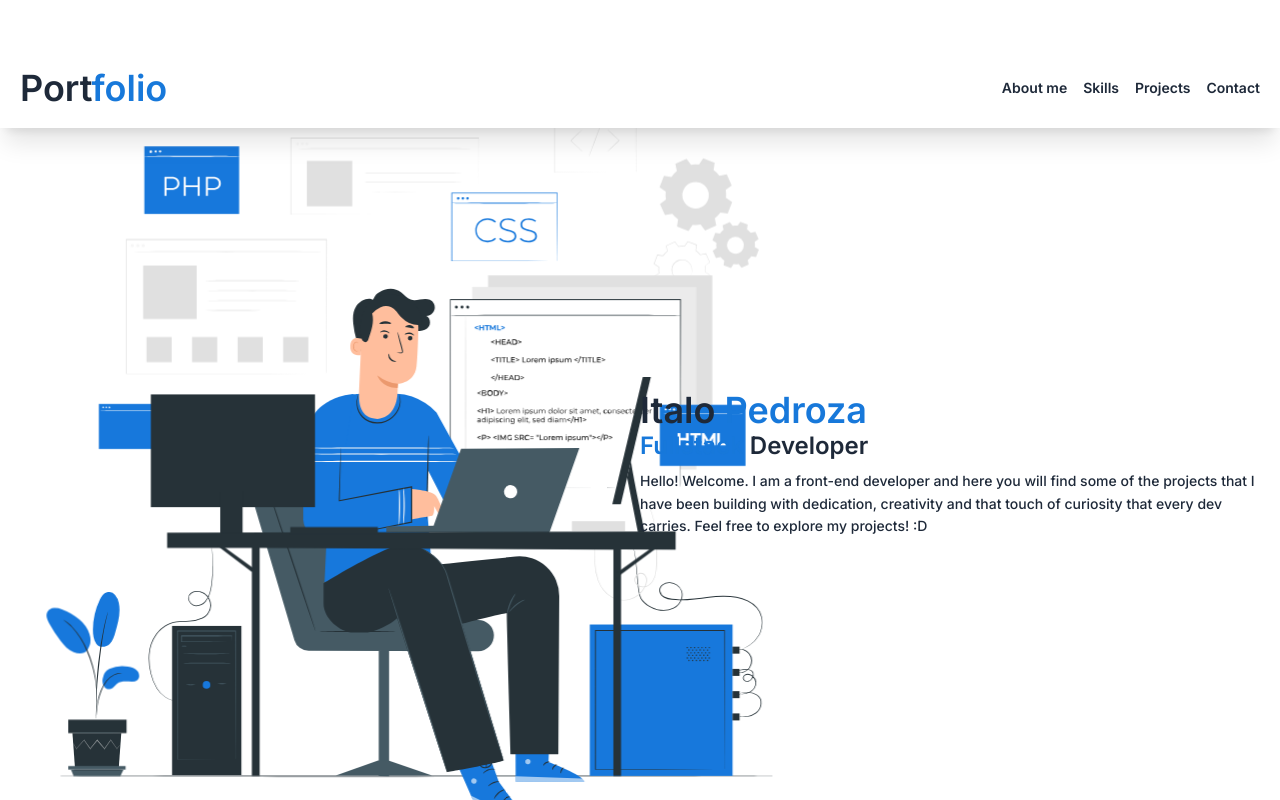
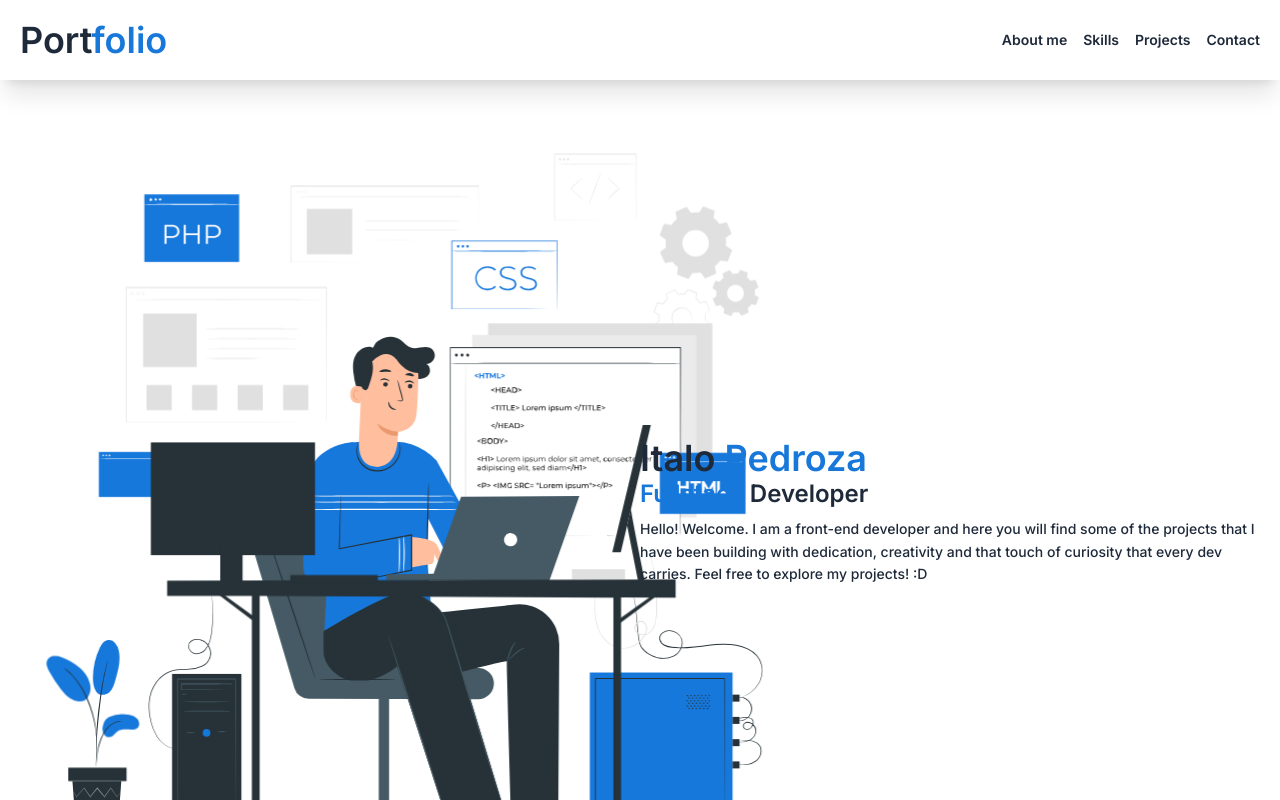
Before and after one commit to italoknd/portfolio, a Vue app in the folder my-portfolio/: page / in a window 1280 px wide. Shown: the top 800 px of the page. Built offline with nearby package versions, Linux system fonts and the light colour scheme.

Commit message:
margin top portfolio view

```diff
--- a/my-portfolio/src/App.vue
+++ b/my-portfolio/src/App.vue
@@ -6,8 +6,6 @@ import Portfolio from "./views/Portfolio.vue";
 <template>
   <div class="select-none">
     <Navbar />
-    <Portfolio />
+    <Portfolio class="absolute mt-12" />
   </div>
 </template>
-
-<style scoped></style>
```
